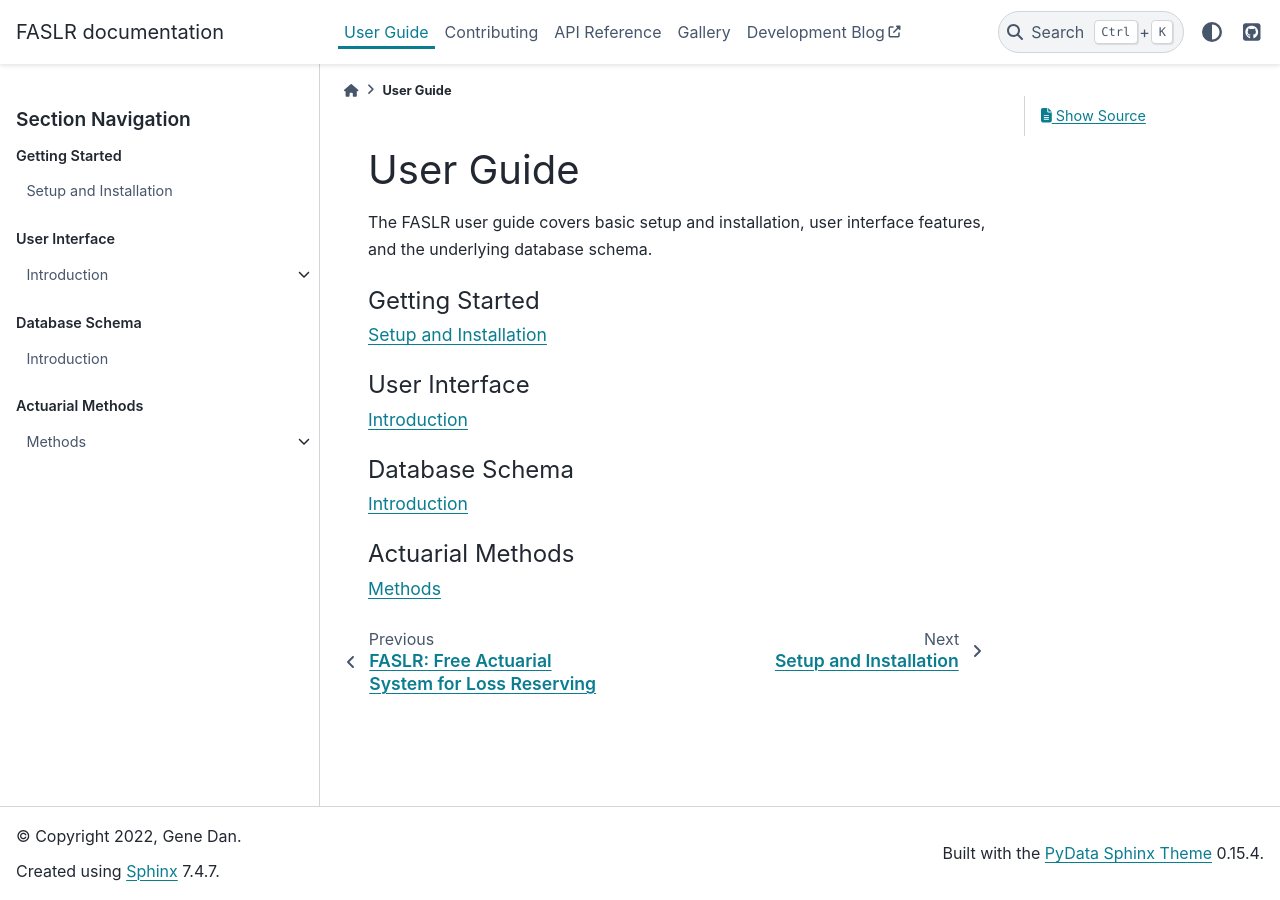
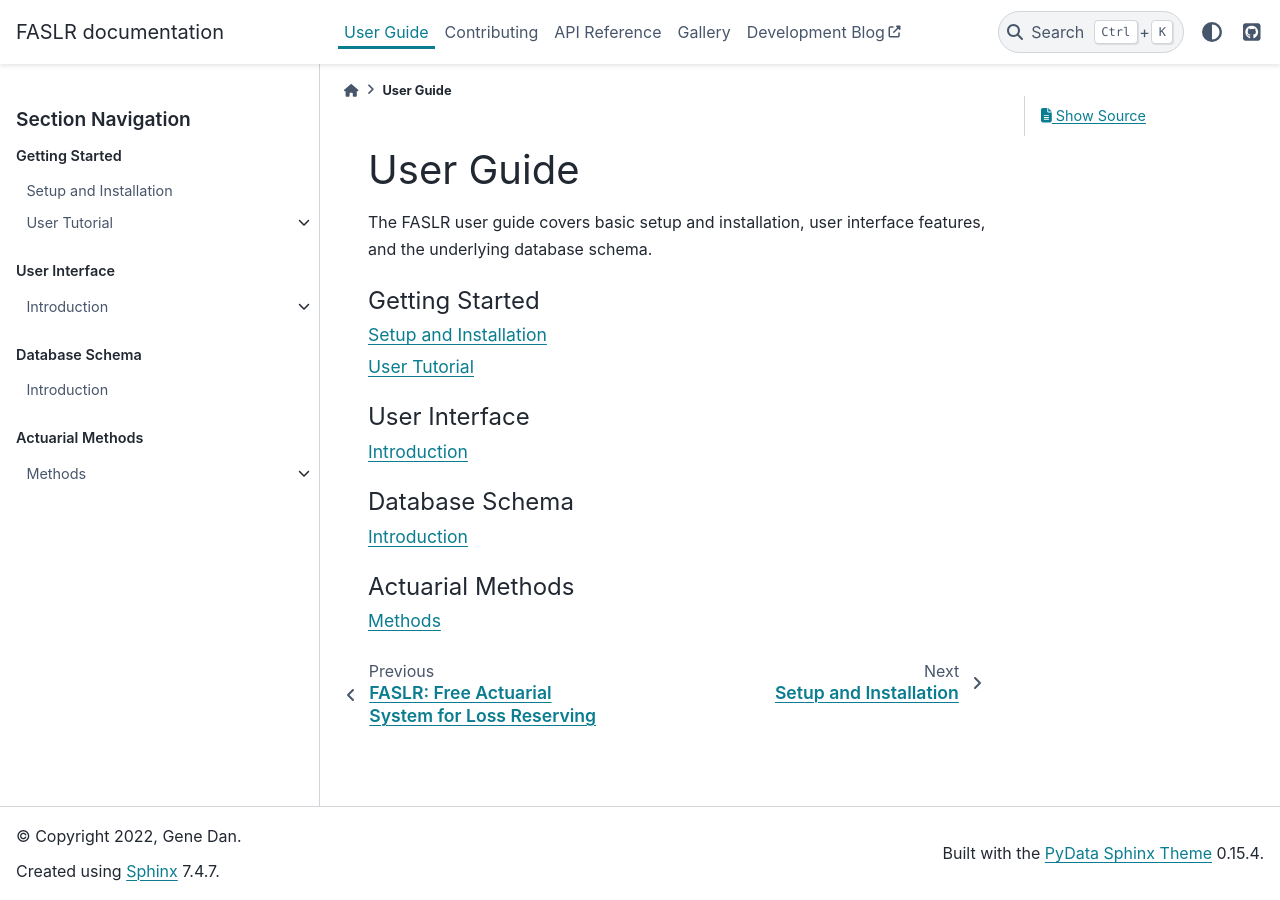
Before and after one commit to casact/FASLR, a Sphinx documentation site: the page built from docs/user/index.rst, in a window 1280 px wide. Built offline with Sphinx 7.4.7 and the PyData theme 0.15.4, drawn with Linux system fonts in a browser that asks for light colours; pages that are not in the unit, such as notebooks, are missing from menus; the version number could not be read and is left out.

Commit message:
Update toctree.

```diff
--- a/docs/user/index.rst
+++ b/docs/user/index.rst
@@ -7,7 +7,8 @@ The FASLR user guide covers basic setup and installation, user interface feature
    :maxdepth: 1
    :caption: Getting Started
 
-   install
+   starting/install
+   starting/tutorial/index
 
 .. toctree::
    :maxdepth: 1
```
Also changed, not shown: docs/user/starting/install.rst (renamed from docs/user/install.rst).
